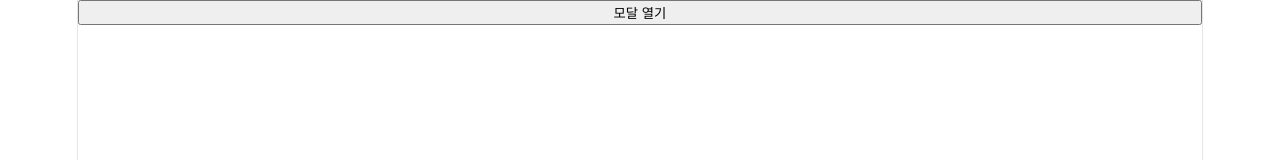
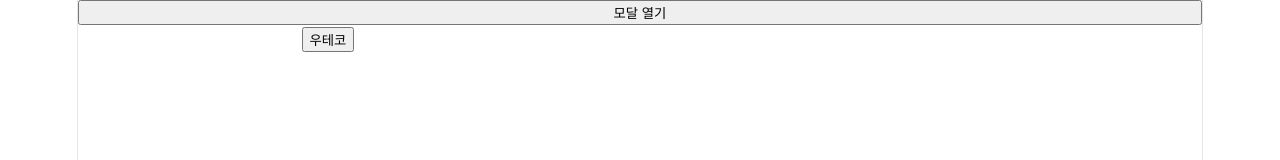
Before and after one commit to yuncic/fe-sprint, a React (Vite) app: page / in a window 1280 px wide. Shown: the top 160 px of the page. Built offline with nearby package versions, Linux system fonts and the light colour scheme.

Commit message:
feat: 드롭다운 뼈대 구현

```diff
--- a/src/App.tsx
+++ b/src/App.tsx
@@ -1,13 +1,17 @@
 import Modal from "./day1-modal/Modal";
+import Dropdown from "./day2-Dropdown/Dropdown";
 
 function App() {
   return (
+    <>
       <Modal.Root>
         <Modal.Trigger>모달 열기</Modal.Trigger>
         <Modal.Content header={"모달 입니다."} footer={"footer입니다."}>
           모달 내용
         </Modal.Content>
       </Modal.Root>
+      <Dropdown />
+    </>
   );
 }
 
--- /dev/null
+++ b/src/day2-Dropdown/Dropdown.tsx
@@ -0,0 +1,27 @@
+import { useState } from "react";
+import styled from "styled-components";
+
+export default function Dropdown() {
+  const [isDropdownOpen, setIsDropdownOpen] = useState(false);
+  const onClick = () => {
+    setIsDropdownOpen((prev) => !prev);
+  };
+
+  return (
+    <DropdownContainer>
+      <button onClick={onClick}>우테코</button>
+      {isDropdownOpen && (
+        <ul>
+          <li>프론트</li>
+          <li>백엔드</li>
+          <li>안드로이드</li>
+          <li>찰리</li>
+        </ul>
+      )}
+    </DropdownContainer>
+  );
+}
+
+const DropdownContainer = styled.div`
+  width: 500px;
+`;
```
Lines whose indentation alone changed are shown as unchanged.
